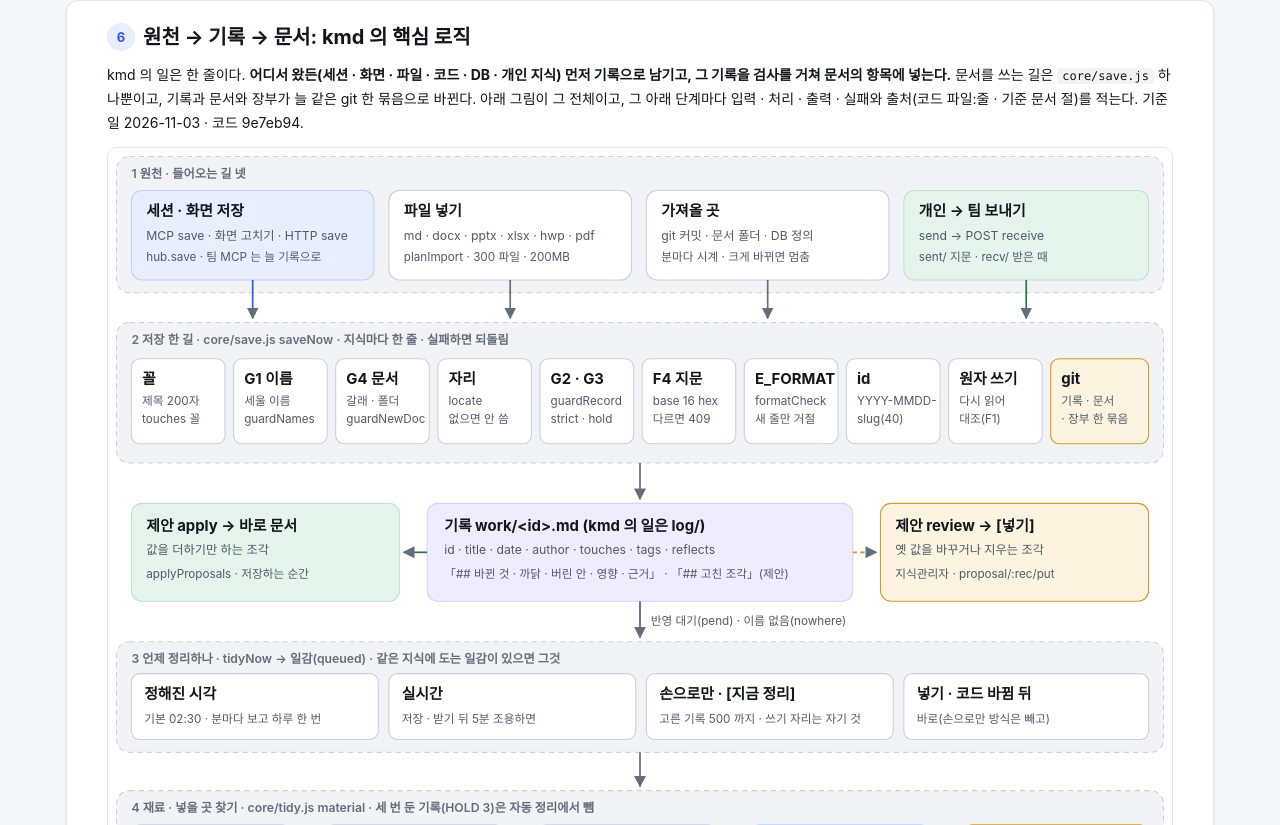
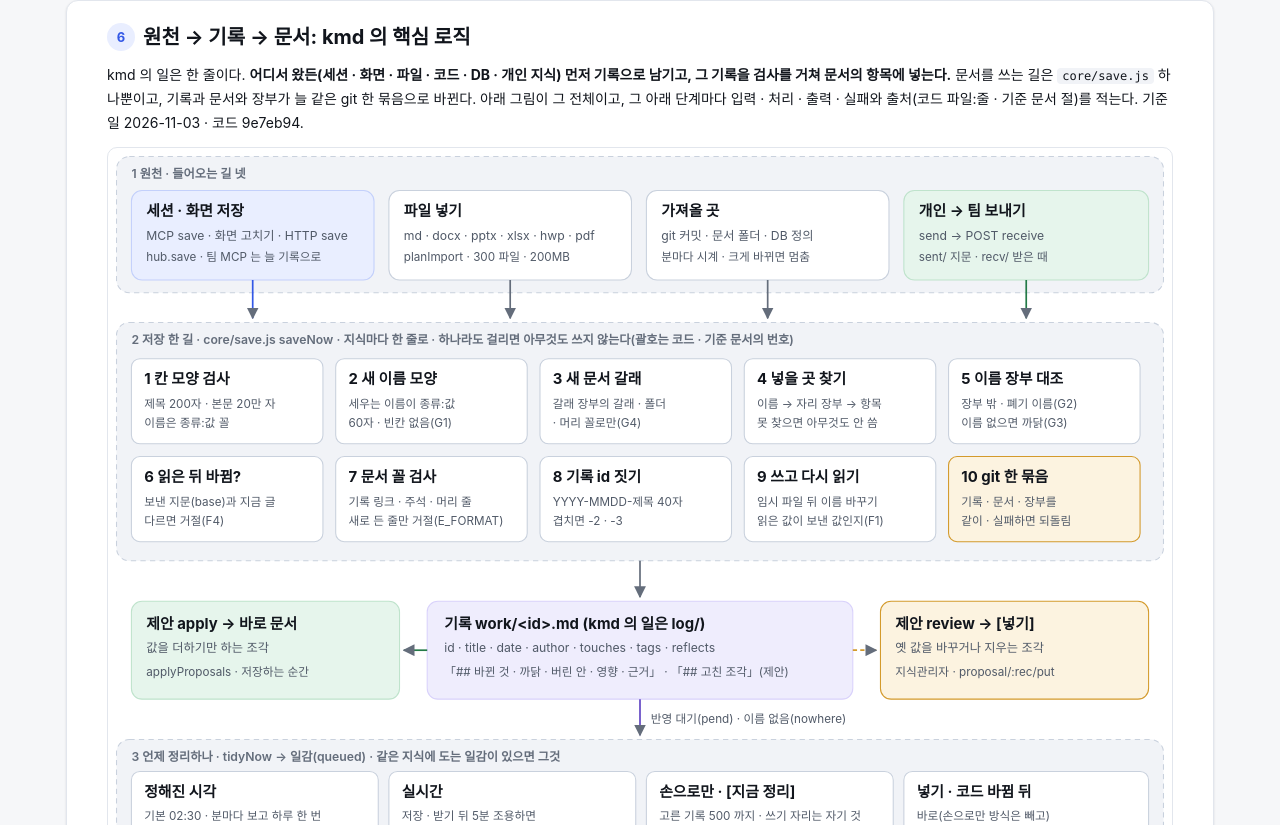
Before and after one commit to kjsa7412/kmd, a website: page docs_ops/kmd_서비스_전체.html in a window 1280 px wide. Shown: the part 4535-5360 px from the top of the page. Drawn offline with Linux system fonts and the light colour scheme.

Commit message:
서비스 전체 그림: 저장 한 길 열 칸을 쉬운 말로(괄호에 코드 번호) · 저장 가드 G1~G4 와 정리 검사 G1~G6 번호 풀이
Co-Authored-By: Claude Opus 5.5 <noreply@anthropic.com>

```diff
--- a/docs_ops/kmd_서비스_전체.html
+++ b/docs_ops/kmd_서비스_전체.html
@@ -201,7 +201,7 @@ svg.arch .hd{fill:var(--text-3)}
 <p>kmd 의 일은 한 줄이다. <b>어디서 왔든(세션 · 화면 · 파일 · 코드 · DB · 개인 지식) 먼저 기록으로 남기고, 그 기록을 검사를 거쳐 문서의 항목에 넣는다.</b> 문서를 쓰는 길은 <code>core/save.js</code> 하나뿐이고, 기록과 문서와 장부가 늘 같은 git 한 묶음으로 바뀐다. 아래 그림이 그 전체이고, 그 아래 단계마다 입력 · 처리 · 출력 · 실패와 출처(코드 파일:줄 · 기준 문서 절)를 적는다. 기준일 2026-11-03 · 코드 9e7eb94.</p>
 
 <div class="flowfig" role="figure" aria-label="원천에서 기록, 기록에서 문서까지 한 장 흐름">
-<svg class="arch" viewBox="0 0 1000 1090" role="img" aria-label="원천 넷이 저장 한 길을 거쳐 기록이 되고, 제안은 바로, 나머지는 정리 때 재료 · 초안 · 검사 · 넣기를 거쳐 문서의 항목이 된다">
+<svg class="arch" viewBox="0 0 1000 1182" role="img" aria-label="원천 넷이 저장 한 길을 거쳐 기록이 되고, 제안은 바로, 나머지는 정리 때 재료 · 초안 · 검사 · 넣기를 거쳐 문서의 항목이 된다">
 <defs><marker id="ah" viewBox="0 0 10 10" refX="9" refY="5" markerWidth="7" markerHeight="7" orient="auto-start-reverse"><path class="hd" d="M0,0 L10,5 L0,10 z"/></marker></defs>
 
 <!-- 1 원천 -->
@@ -213,72 +213,77 @@ svg.arch .hd{fill:var(--text-3)}
 <path class="ln a" d="M136 124 V160" marker-end="url(#ah)"/><path class="ln" d="M378 124 V160" marker-end="url(#ah)"/><path class="ln" d="M620 124 V160" marker-end="url(#ah)"/><path class="ln g" d="M863 124 V160" marker-end="url(#ah)"/>
 
 <!-- 2 저장 한 길 -->
-<rect class="zone" x="8" y="164" width="984" height="132" rx="12"/><text class="z" x="22" y="184">2 저장 한 길 · core/save.js saveNow · 지식마다 한 줄 · 실패하면 되돌림</text>
+<rect class="zone" x="8" y="164" width="984" height="224" rx="12"/><text class="z" x="22" y="184">2 저장 한 길 · core/save.js saveNow · 지식마다 한 줄로 · 하나라도 걸리면 아무것도 쓰지 않는다(괄호는 코드 · 기준 문서의 번호)</text>
 <g>
-<rect class="box" x="22" y="198" width="88" height="80" rx="8"/><text class="t" x="32" y="222">꼴</text><text class="l" x="32" y="242">제목 200자</text><text class="l" x="32" y="258">touches 꼴</text>
-<rect class="box" x="118" y="198" width="88" height="80" rx="8"/><text class="t" x="128" y="222">G1 이름</text><text class="l" x="128" y="242">세울 이름</text><text class="l" x="128" y="258">guardNames</text>
-<rect class="box" x="214" y="198" width="88" height="80" rx="8"/><text class="t" x="224" y="222">G4 문서</text><text class="l" x="224" y="242">갈래 · 폴더</text><text class="l" x="224" y="258">guardNewDoc</text>
-<rect class="box" x="310" y="198" width="88" height="80" rx="8"/><text class="t" x="320" y="222">자리</text><text class="l" x="320" y="242">locate</text><text class="l" x="320" y="258">없으면 안 씀</text>
-<rect class="box" x="406" y="198" width="88" height="80" rx="8"/><text class="t" x="416" y="222">G2 · G3</text><text class="l" x="416" y="242">guardRecord</text><text class="l" x="416" y="258">strict · hold</text>
-<rect class="box" x="502" y="198" width="88" height="80" rx="8"/><text class="t" x="512" y="222">F4 지문</text><text class="l" x="512" y="242">base 16 hex</text><text class="l" x="512" y="258">다르면 409</text>
-<rect class="box" x="598" y="198" width="88" height="80" rx="8"/><text class="t" x="608" y="222">E_FORMAT</text><text class="l" x="608" y="242">formatCheck</text><text class="l" x="608" y="258">새 줄만 거절</text>
-<rect class="box" x="694" y="198" width="88" height="80" rx="8"/><text class="t" x="704" y="222">id</text><text class="l" x="704" y="242">YYYY-MMDD-</text><text class="l" x="704" y="258">slug(40)</text>
-<rect class="box" x="790" y="198" width="88" height="80" rx="8"/><text class="t" x="800" y="222">원자 쓰기</text><text class="l" x="800" y="242">다시 읽어</text><text class="l" x="800" y="258">대조(F1)</text>
-<rect class="box bk" x="886" y="198" width="92" height="80" rx="8"/><text class="t" x="896" y="222">git</text><text class="l" x="896" y="242">기록 · 문서</text><text class="l" x="896" y="258">· 장부 한 묶음</text>
+<rect class="box" x="22" y="198" width="180" height="80" rx="8"/><text class="t" x="34" y="222">1 칸 모양 검사</text><text class="l" x="34" y="244">제목 200자 · 본문 20만 자</text><text class="l" x="34" y="262">이름은 종류:값 꼴</text>
+<rect class="box" x="214" y="198" width="180" height="80" rx="8"/><text class="t" x="226" y="222">2 새 이름 모양</text><text class="l" x="226" y="244">세우는 이름이 종류:값</text><text class="l" x="226" y="262">60자 · 빈칸 없음(G1)</text>
+<rect class="box" x="406" y="198" width="180" height="80" rx="8"/><text class="t" x="418" y="222">3 새 문서 갈래</text><text class="l" x="418" y="244">갈래 장부의 갈래 · 폴더</text><text class="l" x="418" y="262">· 머리 꼴로만(G4)</text>
+<rect class="box" x="598" y="198" width="180" height="80" rx="8"/><text class="t" x="610" y="222">4 넣을 곳 찾기</text><text class="l" x="610" y="244">이름 → 자리 장부 → 항목</text><text class="l" x="610" y="262">못 찾으면 아무것도 안 씀</text>
+<rect class="box" x="790" y="198" width="180" height="80" rx="8"/><text class="t" x="802" y="222">5 이름 장부 대조</text><text class="l" x="802" y="244">장부 밖 · 폐기 이름(G2)</text><text class="l" x="802" y="262">이름 없으면 까닭(G3)</text>
+<rect class="box" x="22" y="290" width="180" height="80" rx="8"/><text class="t" x="34" y="314">6 읽은 뒤 바뀜?</text><text class="l" x="34" y="336">보낸 지문(base)과 지금 글</text><text class="l" x="34" y="354">다르면 거절(F4)</text>
+<rect class="box" x="214" y="290" width="180" height="80" rx="8"/><text class="t" x="226" y="314">7 문서 꼴 검사</text><text class="l" x="226" y="336">기록 링크 · 주석 · 머리 줄</text><text class="l" x="226" y="354">새로 든 줄만 거절(E_FORMAT)</text>
+<rect class="box" x="406" y="290" width="180" height="80" rx="8"/><text class="t" x="418" y="314">8 기록 id 짓기</text><text class="l" x="418" y="336">YYYY-MMDD-제목 40자</text><text class="l" x="418" y="354">겹치면 -2 · -3</text>
+<rect class="box" x="598" y="290" width="180" height="80" rx="8"/><text class="t" x="610" y="314">9 쓰고 다시 읽기</text><text class="l" x="610" y="336">임시 파일 뒤 이름 바꾸기</text><text class="l" x="610" y="354">읽은 값이 보낸 값인지(F1)</text>
+<rect class="box bk" x="790" y="290" width="180" height="80" rx="8"/><text class="t" x="802" y="314">10 git 한 묶음</text><text class="l" x="802" y="336">기록 · 문서 · 장부를</text><text class="l" x="802" y="354">같이 · 실패하면 되돌림</text>
 </g>
-<path class="ln" d="M500 296 V330" marker-end="url(#ah)"/>
+<path class="ln" d="M500 388 V422" marker-end="url(#ah)"/>
 
 <!-- 3 기록 -->
-<rect class="box ai" x="300" y="334" width="400" height="92" rx="10"/><text class="t" x="316" y="360">기록 work/&lt;id&gt;.md (kmd 의 일은 log/)</text><text class="s" x="316" y="382">id · title · date · author · touches · tags · reflects</text><text class="l" x="316" y="404">「## 바뀐 것 · 까닭 · 버린 안 · 영향 · 근거」 · 「## 고친 조각」(제안)</text>
-<rect class="box pc" x="22" y="334" width="252" height="92" rx="10"/><text class="t" x="36" y="360">제안 apply → 바로 문서</text><text class="s" x="36" y="382">값을 더하기만 하는 조각</text><text class="l" x="36" y="404">applyProposals · 저장하는 순간</text>
-<rect class="box bk" x="726" y="334" width="252" height="92" rx="10"/><text class="t" x="740" y="360">제안 review → [넣기]</text><text class="s" x="740" y="382">옛 값을 바꾸거나 지우는 조각</text><text class="l" x="740" y="404">지식관리자 · proposal/:rec/put</text>
-<path class="ln g" d="M300 380 H278" marker-end="url(#ah)"/><path class="ln w" d="M700 380 H722" marker-end="url(#ah)"/>
-<path class="ln p" d="M500 426 V460" marker-end="url(#ah)"/><text class="l" x="510" y="448">반영 대기(pend) · 이름 없음(nowhere)</text>
+<rect class="box ai" x="300" y="426" width="400" height="92" rx="10"/><text class="t" x="316" y="452">기록 work/&lt;id&gt;.md (kmd 의 일은 log/)</text><text class="s" x="316" y="474">id · title · date · author · touches · tags · reflects</text><text class="l" x="316" y="496">「## 바뀐 것 · 까닭 · 버린 안 · 영향 · 근거」 · 「## 고친 조각」(제안)</text>
+<rect class="box pc" x="22" y="426" width="252" height="92" rx="10"/><text class="t" x="36" y="452">제안 apply → 바로 문서</text><text class="s" x="36" y="474">값을 더하기만 하는 조각</text><text class="l" x="36" y="496">applyProposals · 저장하는 순간</text>
+<rect class="box bk" x="726" y="426" width="252" height="92" rx="10"/><text class="t" x="740" y="452">제안 review → [넣기]</text><text class="s" x="740" y="474">옛 값을 바꾸거나 지우는 조각</text><text class="l" x="740" y="496">지식관리자 · proposal/:rec/put</text>
+<path class="ln g" d="M300 472 H278" marker-end="url(#ah)"/><path class="ln w" d="M700 472 H722" marker-end="url(#ah)"/>
+<path class="ln p" d="M500 518 V552" marker-end="url(#ah)"/><text class="l" x="510" y="540">반영 대기(pend) · 이름 없음(nowhere)</text>
 
 <!-- 4 언제 -->
-<rect class="zone" x="8" y="464" width="984" height="104" rx="12"/><text class="z" x="22" y="484">3 언제 정리하나 · tidyNow → 일감(queued) · 같은 지식에 도는 일감이 있으면 그것</text>
-<rect class="box" x="22" y="494" width="232" height="62" rx="8"/><text class="t" x="34" y="518">정해진 시각</text><text class="l" x="34" y="540">기본 02:30 · 분마다 보고 하루 한 번</text>
-<rect class="box" x="264" y="494" width="232" height="62" rx="8"/><text class="t" x="276" y="518">실시간</text><text class="l" x="276" y="540">저장 · 받기 뒤 5분 조용하면</text>
-<rect class="box" x="506" y="494" width="232" height="62" rx="8"/><text class="t" x="518" y="518">손으로만 · [지금 정리]</text><text class="l" x="518" y="540">고른 기록 500 까지 · 쓰기 자리는 자기 것</text>
-<rect class="box" x="748" y="494" width="230" height="62" rx="8"/><text class="t" x="760" y="518">넣기 · 코드 바뀜 뒤</text><text class="l" x="760" y="540">바로(손으로만 방식은 빼고)</text>
-<path class="ln" d="M500 568 V600" marker-end="url(#ah)"/>
+<rect class="zone" x="8" y="556" width="984" height="104" rx="12"/><text class="z" x="22" y="576">3 언제 정리하나 · tidyNow → 일감(queued) · 같은 지식에 도는 일감이 있으면 그것</text>
+<rect class="box" x="22" y="586" width="232" height="62" rx="8"/><text class="t" x="34" y="610">정해진 시각</text><text class="l" x="34" y="632">기본 02:30 · 분마다 보고 하루 한 번</text>
+<rect class="box" x="264" y="586" width="232" height="62" rx="8"/><text class="t" x="276" y="610">실시간</text><text class="l" x="276" y="632">저장 · 받기 뒤 5분 조용하면</text>
+<rect class="box" x="506" y="586" width="232" height="62" rx="8"/><text class="t" x="518" y="610">손으로만 · [지금 정리]</text><text class="l" x="518" y="632">고른 기록 500 까지 · 쓰기 자리는 자기 것</text>
+<rect class="box" x="748" y="586" width="230" height="62" rx="8"/><text class="t" x="760" y="610">넣기 · 코드 바뀜 뒤</text><text class="l" x="760" y="632">바로(손으로만 방식은 빼고)</text>
+<path class="ln" d="M500 660 V692" marker-end="url(#ah)"/>
 
 <!-- 5 재료 -->
-<rect class="zone" x="8" y="604" width="984" height="112" rx="12"/><text class="z" x="22" y="624">4 재료 · 넣을 곳 찾기 · core/tidy.js material · 세 번 둔 기록(HOLD 3)은 자동 정리에서 뺌</text>
-<rect class="box" x="22" y="636" width="150" height="66" rx="8"/><text class="t" x="34" y="660">touches</text><text class="l" x="34" y="682">종류:값</text>
-<rect class="box" x="204" y="636" width="168" height="66" rx="8"/><text class="t" x="216" y="660">이름 장부</text><text class="l" x="216" y="682">_vocab.md · 다른 이름 · 폐기</text>
-<rect class="box" x="404" y="636" width="168" height="66" rx="8"/><text class="t" x="416" y="660">자리 장부</text><text class="l" x="416" y="682">_managed.md · 종류:* 꼴</text>
-<rect class="box team" x="604" y="636" width="168" height="66" rx="8"/><text class="t" x="616" y="660">문서 › 항목</text><text class="l" x="616" y="682">sectionOf · 「값:」 머리</text>
-<rect class="box bk" x="804" y="636" width="174" height="66" rx="8"/><text class="t" x="816" y="660">이름 없음 · 파일</text><text class="l" x="816" y="682">후보 이름 8 · 후보 문서 5</text>
-<path class="ln" d="M172 669 H200" marker-end="url(#ah)"/><path class="ln" d="M372 669 H400" marker-end="url(#ah)"/><path class="ln" d="M572 669 H600" marker-end="url(#ah)"/>
-<path class="ln" d="M500 716 V748" marker-end="url(#ah)"/>
+<rect class="zone" x="8" y="696" width="984" height="112" rx="12"/><text class="z" x="22" y="716">4 재료 · 넣을 곳 찾기 · core/tidy.js material · 세 번 둔 기록(HOLD 3)은 자동 정리에서 뺌</text>
+<rect class="box" x="22" y="728" width="150" height="66" rx="8"/><text class="t" x="34" y="752">touches</text><text class="l" x="34" y="774">종류:값</text>
+<rect class="box" x="204" y="728" width="168" height="66" rx="8"/><text class="t" x="216" y="752">이름 장부</text><text class="l" x="216" y="774">_vocab.md · 다른 이름 · 폐기</text>
+<rect class="box" x="404" y="728" width="168" height="66" rx="8"/><text class="t" x="416" y="752">자리 장부</text><text class="l" x="416" y="774">_managed.md · 종류:* 꼴</text>
+<rect class="box team" x="604" y="728" width="168" height="66" rx="8"/><text class="t" x="616" y="752">문서 › 항목</text><text class="l" x="616" y="774">sectionOf · 「값:」 머리</text>
+<rect class="box bk" x="804" y="728" width="174" height="66" rx="8"/><text class="t" x="816" y="752">이름 없음 · 파일</text><text class="l" x="816" y="774">후보 이름 8 · 후보 문서 5</text>
+<path class="ln" d="M172 761 H200" marker-end="url(#ah)"/><path class="ln" d="M372 761 H400" marker-end="url(#ah)"/><path class="ln" d="M572 761 H600" marker-end="url(#ah)"/>
+<path class="ln" d="M500 808 V840" marker-end="url(#ah)"/>
 
 <!-- 6 초안 -->
-<rect class="zone" x="8" y="752" width="984" height="104" rx="12"/><text class="z" x="22" y="772">5 초안 · 정리 일꾼(kmd-worker) · 일감마다 단기 열쇠 kmdd_ 30분</text>
-<rect class="box" x="22" y="782" width="226" height="62" rx="8"/><text class="t" x="34" y="806">묶기 batchesOf</text><text class="l" x="34" y="828">같은 문서 16 자리 · 6만 자 · 3천 자</text>
-<rect class="box" x="262" y="782" width="226" height="62" rx="8"/><text class="t" x="274" y="806">프롬프트</text><text class="l" x="274" y="828">WRITE · MUST · OLD · SPREAD · 조각</text>
-<rect class="box ai" x="502" y="782" width="226" height="62" rx="8"/><text class="t" x="514" y="806">claude -p</text><text class="l" x="514" y="828">json-schema · 도구 없음 · $0.5 · 5~15분</text>
-<rect class="box" x="742" y="782" width="236" height="62" rx="8"/><text class="t" x="754" y="806">자리마다 올림</text><text class="l" x="754" y="828">drafts part · 서버가 묶음을 다시 짓는다</text>
-<path class="ln" d="M248 813 H258" marker-end="url(#ah)"/><path class="ln" d="M488 813 H498" marker-end="url(#ah)"/><path class="ln" d="M728 813 H738" marker-end="url(#ah)"/>
-<path class="ln" d="M500 856 V888" marker-end="url(#ah)"/>
+<rect class="zone" x="8" y="844" width="984" height="104" rx="12"/><text class="z" x="22" y="864">5 초안 · 정리 일꾼(kmd-worker) · 일감마다 단기 열쇠 kmdd_ 30분</text>
+<rect class="box" x="22" y="874" width="226" height="62" rx="8"/><text class="t" x="34" y="898">묶기 batchesOf</text><text class="l" x="34" y="920">같은 문서 16 자리 · 6만 자 · 3천 자</text>
+<rect class="box" x="262" y="874" width="226" height="62" rx="8"/><text class="t" x="274" y="898">프롬프트</text><text class="l" x="274" y="920">WRITE · MUST · OLD · SPREAD · 조각</text>
+<rect class="box ai" x="502" y="874" width="226" height="62" rx="8"/><text class="t" x="514" y="898">claude -p</text><text class="l" x="514" y="920">json-schema · 도구 없음 · $0.5 · 5~15분</text>
+<rect class="box" x="742" y="874" width="236" height="62" rx="8"/><text class="t" x="754" y="898">자리마다 올림</text><text class="l" x="754" y="920">drafts part · 서버가 묶음을 다시 짓는다</text>
+<path class="ln" d="M248 905 H258" marker-end="url(#ah)"/><path class="ln" d="M488 905 H498" marker-end="url(#ah)"/><path class="ln" d="M728 905 H738" marker-end="url(#ah)"/>
+<path class="ln" d="M500 948 V980" marker-end="url(#ah)"/>
 
 <!-- 7 검사 -->
-<rect class="zone" x="8" y="892" width="984" height="88" rx="12"/><text class="z" x="22" y="912">6 검사 · check · Claude 가 쓴 글을 사람 없이 믿지 않는다</text>
-<rect class="box" x="22" y="922" width="560" height="48" rx="8"/><text class="s" x="34" y="951">G2 지문 · G6 꼴 · G5 크기 · G4 빠진 값 · 지어낸 값 · 빠진 옛 값 · 옛 기록 되돌림</text>
-<rect class="box bk" x="600" y="922" width="180" height="48" rx="8"/><text class="t" x="612" y="944">고쳐 쓰기 한 번</text><text class="l" x="612" y="962">까닭을 붙여 다시</text>
-<rect class="box bk" x="796" y="922" width="182" height="48" rx="8"/><text class="t" x="808" y="944">둠 → 세 번이면</text><text class="l" x="808" y="962">사람이 볼 것</text>
-<path class="ln w" d="M690 922 C690 890 900 880 900 856" marker-end="url(#ah)"/><text class="l" x="760" y="884">다시 초안</text>
-<path class="ln g" d="M300 970 V1004" marker-end="url(#ah)"/><text class="l" x="310" y="992">넘음</text>
+<rect class="zone" x="8" y="984" width="984" height="88" rx="12"/><text class="z" x="22" y="1004">6 검사 · check · Claude 가 쓴 글을 사람 없이 믿지 않는다</text>
+<rect class="box" x="22" y="1014" width="560" height="48" rx="8"/><text class="s" x="34" y="1043">읽은 뒤 바뀜 · 문서 꼴 · 크기 · 빠진 값 · 지어낸 값 · 빠진 옛 값 · 옛 기록 되돌림</text>
+<rect class="box bk" x="600" y="1014" width="180" height="48" rx="8"/><text class="t" x="612" y="1036">고쳐 쓰기 한 번</text><text class="l" x="612" y="1054">까닭을 붙여 다시</text>
+<rect class="box bk" x="796" y="1014" width="182" height="48" rx="8"/><text class="t" x="808" y="1036">둠 → 세 번이면</text><text class="l" x="808" y="1054">사람이 볼 것</text>
+<path class="ln w" d="M690 1014 C690 982 900 972 900 948" marker-end="url(#ah)"/><text class="l" x="760" y="976">다시 초안</text>
+<path class="ln g" d="M300 1062 V1096" marker-end="url(#ah)"/><text class="l" x="310" y="1084">넘음</text>
 
 <!-- 8 넣기 -->
-<rect class="zone" x="8" y="1008" width="984" height="74" rx="12"/><text class="z" x="22" y="1028">7 넣기 · planSave → coreSave(kmd-auto · curate-llm · reflects)</text>
-<rect class="box pc" x="22" y="1036" width="300" height="38" rx="8"/><text class="s" x="34" y="1060">항목 글 + applied 표지 + 참고 줄</text>
-<rect class="box bk" x="336" y="1036" width="200" height="38" rx="8"/><text class="s" x="348" y="1060">git 한 묶음 · 백업 밀기</text>
-<rect class="box" x="550" y="1036" width="214" height="38" rx="8"/><text class="s" x="562" y="1060">알림 · 값 바뀜은 노랑</text>
-<rect class="box" x="778" y="1036" width="200" height="38" rx="8"/><text class="s" x="790" y="1060">되돌리기 · revertPlan</text>
+<rect class="zone" x="8" y="1100" width="984" height="74" rx="12"/><text class="z" x="22" y="1120">7 넣기 · planSave → coreSave(kmd-auto · curate-llm · reflects)</text>
+<rect class="box pc" x="22" y="1128" width="300" height="38" rx="8"/><text class="s" x="34" y="1152">항목 글 + applied 표지 + 참고 줄</text>
+<rect class="box bk" x="336" y="1128" width="200" height="38" rx="8"/><text class="s" x="348" y="1152">git 한 묶음 · 백업 밀기</text>
+<rect class="box" x="550" y="1128" width="214" height="38" rx="8"/><text class="s" x="562" y="1152">알림 · 값 바뀜은 노랑</text>
+<rect class="box" x="778" y="1128" width="200" height="38" rx="8"/><text class="s" x="790" y="1152">되돌리기 · revertPlan</text>
 </svg>
 </div>
 <p class="small muted">색: 파랑 팀 · 초록 개인 · 넣음 / 보라 기록 · Claude / 노랑 사람 확인 · 저장소 · 둠. 점선은 사람이 고르거나 다시 하는 길이다.</p>
+<div class="m-note"><b>괄호 속 번호</b><p>코드 · 기준 문서가 검사에 붙인 이름이다. 번호 갈래가 둘이라 같은 「G2」 가 뜻이 다르다.</p><ul>
+<li><b>저장 가드 G1 ~ G4</b>(<a href="../docs/kmd_문서_작성기준.md">작성기준</a> 9절 · <code>core/guard.js</code>): G1 새 이름 모양 · G2 이름 장부에 있는 이름만 · G3 이름도 자리도 없으면 까닭 · G4 새 문서는 갈래 장부대로.</li>
+<li><b>정리 검사 G1 ~ G6</b>(<code>core/tidy.js</code> check): G1 초안 모양 · G2 읽은 뒤 바뀜 · G4 값 대조(빠진 값 · 지어낸 값) · G5 크기 · G6 문서 꼴.</li>
+<li><b>F1 · F4</b>(<code>core/save.js</code>): F1 쓰고 다시 읽어 대조 · F4 읽은 뒤 바뀌었나(지문 base). <b>E_FORMAT</b> 은 문서 꼴에 걸렸을 때의 오류 이름(작성기준 8절).</li>
+</ul></div>
 
 <h3 id="core-a">들어오는 길: 원천 → 기록</h3>
 <div class="stages">
@@ -383,12 +388,12 @@ svg.arch .hd{fill:var(--text-3)}
 <section class="stage"><h4><span class="tag w">B-8</span>검사: 초안을 사람 없이 믿지 않는다</h4>
 <div class="m-tbl"><table>
 <tr><th>#</th><th>검사</th><th>걸리는 것</th></tr>
-<tr><td>1</td><td>모양</td><td>content · used · left 가 없다 · 이 항목의 기록을 빠뜨렸다</td></tr>
-<tr><td>2</td><td>G2 지문</td><td>읽은 뒤 항목 글이 바뀌었다 · 그사이 새 기록이 왔다(stale → 다음 정리)</td></tr>
-<tr><td>3</td><td>G6 꼴</td><td>머리 · 주석 · 기록 링크 · 시스템 주소(새로 든 줄만) · 표 블록을 고쳤다 · 글을 비웠다</td></tr>
-<tr><td>4</td><td>G5 크기</td><td>지금 글 + 넣은 기록 × 1.5 + 300 자를 넘었다</td></tr>
-<tr><td>5</td><td>G4 빠진 값</td><td>기록의 꼭 옮길 값이 글에도 drop 에도 없다</td></tr>
-<tr><td>6</td><td>지어낸 값</td><td>글의 값(코드 · 따옴표 말 · 날짜 · 수+단위)이 옛 글 · 기록 · 이름 장부 어디에도 없다</td></tr>
+<tr><td>1</td><td>초안 모양</td><td>content · used · left 가 없다 · 이 항목의 기록을 빠뜨렸다</td></tr>
+<tr><td>2</td><td>읽은 뒤 바뀜(정리 G2)</td><td>읽은 뒤 항목 글이 바뀌었다 · 그사이 새 기록이 왔다(stale → 다음 정리)</td></tr>
+<tr><td>3</td><td>문서 꼴(정리 G6)</td><td>머리 · 주석 · 기록 링크 · 시스템 주소(새로 든 줄만) · 표 블록을 고쳤다 · 글을 비웠다</td></tr>
+<tr><td>4</td><td>근거보다 크게 씀(정리 G5)</td><td>지금 글 + 넣은 기록 × 1.5 + 300 자를 넘었다</td></tr>
+<tr><td>5</td><td>빠진 값(정리 G4)</td><td>기록의 꼭 옮길 값이 글에도 drop 에도 없다</td></tr>
+<tr><td>6</td><td>지어낸 값(정리 G4)</td><td>글의 값(코드 · 따옴표 말 · 날짜 · 수+단위)이 옛 글 · 기록 · 이름 장부 어디에도 없다</td></tr>
 <tr><td>7</td><td>빠진 옛 값</td><td>옛 글의 값이 빠졌는데 drop 에도 기록의 「옛 → 새」 에도 없다</td></tr>
 <tr><td>8</td><td>옛 기록 되돌림</td><td>옛 기록의 값만으로 글이 바뀌었다</td></tr>
 </table></div>
```
